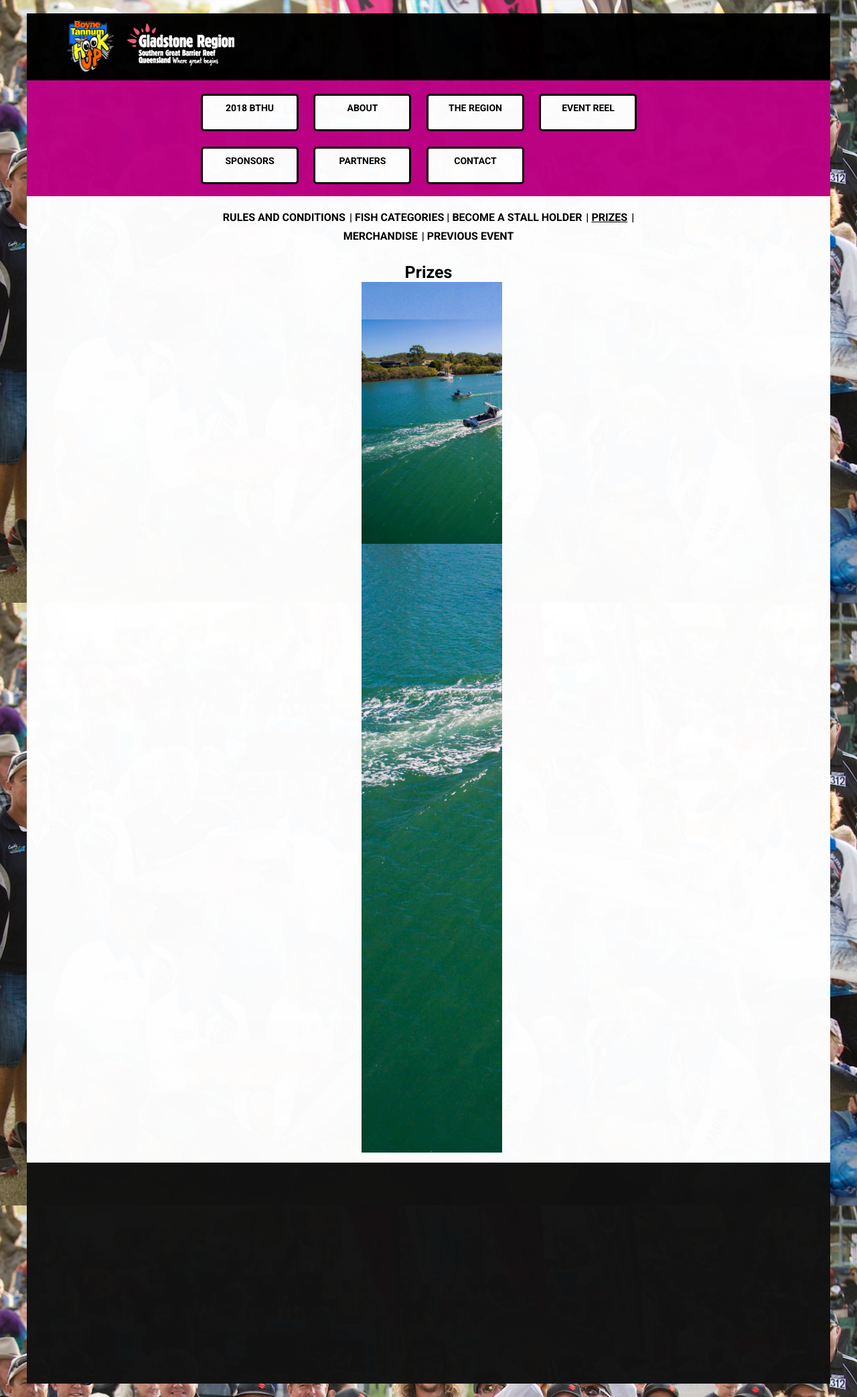
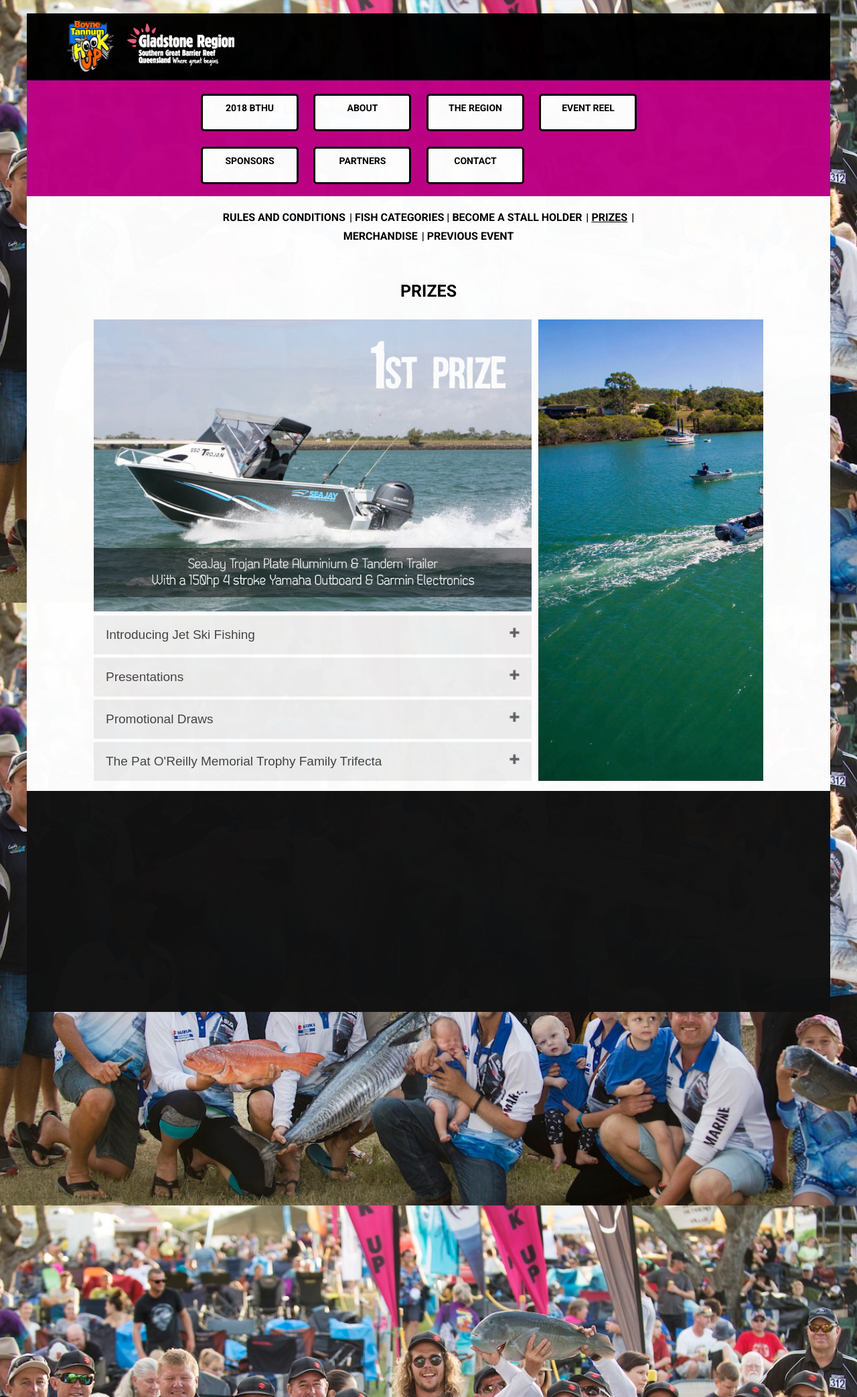
Before and after one commit to bitplex-dev/BoyneTannum, a Jekyll site: the page built from _pages/05_prizes.md, in a window 1280 px wide. Shown: the whole page at 67% size. Built offline with Jekyll 4.4.1, drawn with Linux system fonts in a browser that asks for light colours; nearby versions of some CDN libraries.

Commit message:
prizes section done

```diff
--- a/_layouts/prizes.html
+++ b/_layouts/prizes.html
@@ -18,33 +18,57 @@
 
     <div class="content-container">
 
+        <div class="body-container prizes">
             {% include _navigation/_2018-BTHU/sub-navigation-2018-BTHU.html %}
 
-        <div class="body-container prizes">
+            <div class="header-text">
+                <br>
+                <br>
+                <h1>PRIZES</h1>
+                <br>
+            </div>
+            <div class="column-container">
+                <div class="column-one">
 
-            <br>
-            <h1>Prizes</h1>
+                    <img class="first-prize-image" src="{{site.url}}/content/images/1st-Prize-2017-Graphic.png">
+
+                    <button class="accordion"><div class="text-accordian">Introducing Jet Ski Fishing</div> <div class="positive-negative"/></button>
+                    <div class="panel">
 
 
-            <div class="column-container">
-            <div class="column-one">
-                <br>
-                <br>
-                <h1></h1>
-                <p></p>
+                        <img class="jet-ski-image" src="{{site.url}}/content/images/VX-Deluxe-Jet-Ski-Prize.jpg">
 
-                <br>
-            </div>
+                        <p>Boyne Tannum Hookup are excited to announce the new fishing category Jet Ski Fishing sponsored by Yamaha JetFish.</p>
+                        <p>HookUp will be giving away a Yamaha VX Deluxe Jet Ski (pictured above) as a promotional draw for senior entrants on Saturday night of the competition.</p>
+                        <br>
+                    </div>
 
-            <div class="column-two">
-                <br>
-                <br>
-                <img class="hooked-logo bthu" src="{{site.url}}/content/images/Prizes-Background.png">
+                    <button class="accordion"><div class="text-accordian">Presentations </div> <div class="positive-negative"/> </button>
+                    <div class="panel">
+                        <p>Prizes and Fish Category presentations will be at the weigh-in station after the weigh-ins, each afternoon. Daily prizes not collected by 9:00pm Sunday night will be posted out to the winners as soon as manageable. No more than one trophy will be awarded in respect of any one fish category caught. If a fish category weigh is a tie, the prize will be awarded to the first recorded entrant. The maximum daily Fish Category wins per competitor is one per day and one final Category win for the Fish Category Trophy. If the competitor is leading in two separate categories, the competitor will be awarded on the first fish weighed in. There will be a Junior and Senior boat drawn on the last night for all weigh-ins regardless of biggest fish weighed in.</p>
+                        <br>
+                    </div>
+
+                    <button class="accordion"><div class="text-accordian">Promotional Draws</div> <div class="positive-negative"/></button>
+                    <div class="panel">
+                        <p>On each Promotional Draw the entrant possessing the number announced must present themselves to the announcer with their 2017 Electronic Ticket within two (2) minutes of that prize being announced. All major prize winners will also require formal identification upon presenting themselves to the announcer. All major junior prize winners will be accompanied by a parent or carer with formal identification to confirm winner’s identification. Once a prize has been claimed or a redraw announced that number will be returned to the barrel and another draw will occur immediately.</p>
+                        <p>NOTE: All prize draw winners must present themselves to claim their prize within 2 minutes of their name being announced.</p>
+                        <br>
+                    </div>
+
+                    <button class="accordion bottom-accordian"><div class="text-accordian">The Pat O'Reilly Memorial Trophy Family Trifecta</div> <div class="positive-negative"/></button>
+                    <div class="panel">
+                        <img class="pat-memorial-image" src="{{site.url}}/content/images/Trifecta-Image.jpg">
+                    </div>
+
+                </div>
+
+                <div class="column-two">
+
+                </div>
             </div>
 
         </div>
-        </div>
-
     </div>
     <div class="footer-container">
         {% include footer.html %}
@@ -54,39 +78,26 @@
 
 
 <script>
-
-//    if($(".rules").hasClass("underline")){
-//        $(".rules").removeClass("underline");
-//    }
-//
-//    if($(".categories").hasClass("underline")){
-//        $(".categories").removeClass("underline");
-//    }
-//
-//    if($(".stall-holder").hasClass("underline")){
-//        $(".stall-holder").removeClass("underline");
-//    }
-//
-//    if($(".prizes").hasClass("underline")){
-//        $(".prizes").removeClass("underline");
-//    }
-//
-//    if($(".merchandise").hasClass("underline")){
-//        $(".merchandise").removeClass("underline");
-//    }
-//
-//    if($(".previous-event").hasClass("underline")){
-//        $(".previous-event").removeClass("underline");
-//    }
-//
-//    $(".rules").addClass("underline");
-//    $(".categories").addClass("underline");
-//    $(".stall-holder").addClass("underline");
-//    $(".merchandise").addClass("underline");
-//    $(".previous-event").addClass("underline");
     $(".prizes").addClass("underline");
 
+    var acc = document.getElementsByClassName("accordion");
+    var i;
 
+    for (i = 0; i < acc.length; i++) {
+        acc[i].onclick = function(){
+            /* Toggle between adding and removing the "active" class,
+            to highlight the button that controls the panel */
+            this.classList.toggle("active");
+
+            /* Toggle between hiding and showing the active panel */
+            var panel = this.nextElementSibling;
+            if (panel.style.display === "block") {
+                panel.style.display = "none";
+            } else {
+                panel.style.display = "block";
+            }
+        }
+    }
 </script>
 </body>
 
--- a/_sass/accordian.scss
+++ b/_sass/accordian.scss
@@ -38,3 +38,25 @@
     text-align: left;
   }
 }
+
+
+.accordion .positive-negative:after {
+  content: '\02795'; /* Unicode character for "plus" sign (+) */
+  font-size: 13px;
+  color: #777;
+  float: right;
+}
+
+.accordion.active .positive-negative:after {
+  content: "\2796"; /* Unicode character for "minus" sign (-) */
+}
+
+.text-accordian {
+  float: left;
+}
+
+.positive-negative {
+  float: right;
+  width: 20px;
+  height: 20px;
+}
--- a/_sass/fish-categories.scss
+++ b/_sass/fish-categories.scss
@@ -28,7 +28,7 @@
 @media screen and (max-width: 785px) and (min-width: 0px)  {
   .body-container.fish-categories {
     button.accordion {
-      font-size: 15px;
+      font-size: 16px;
       word-break: break-word;
     }
 
--- a/_sass/prizes.scss
+++ b/_sass/prizes.scss
@@ -1,9 +1,19 @@
 .body-container.prizes {
   .column-one{
+
+    .first-prize-image,
+    .pat-memorial-image,
+    .jet-ski-image {
+      width: 100%;
+    }
+
     padding-right: 10px;
     width: 66%;
     display: table-cell;
     vertical-align: top;
+    .bottom-accordian {
+      margin-bottom: 0;
+    }
   }
   .column-two{
     overflow: hidden;
@@ -12,10 +22,29 @@
     background-image:url(/content/images/Prizes-Background.png);
     background-position: center center;
     background-size: cover;
-    height: 1300px;
+    min-height: 790px;
   }
 
   .header-text {
     width:100%;
   }
 }
+
+
+@media screen and (max-width: 785px) and (min-width: 0px)  {
+  .body-container.prizes {
+    button.accordion {
+      font-size: 16px;
+      word-break: break-word;
+    }
+
+    .column-one{
+      width: 100%;
+      display: block;
+    }
+    .column-two{
+      width: 100%;
+      display: none;
+    }
+  }
+}
```
Also changed, not shown: _layouts/become-a-stall-holder.html (+1 -6 lines), _layouts/fish-categories.html (+8 -31 lines).
